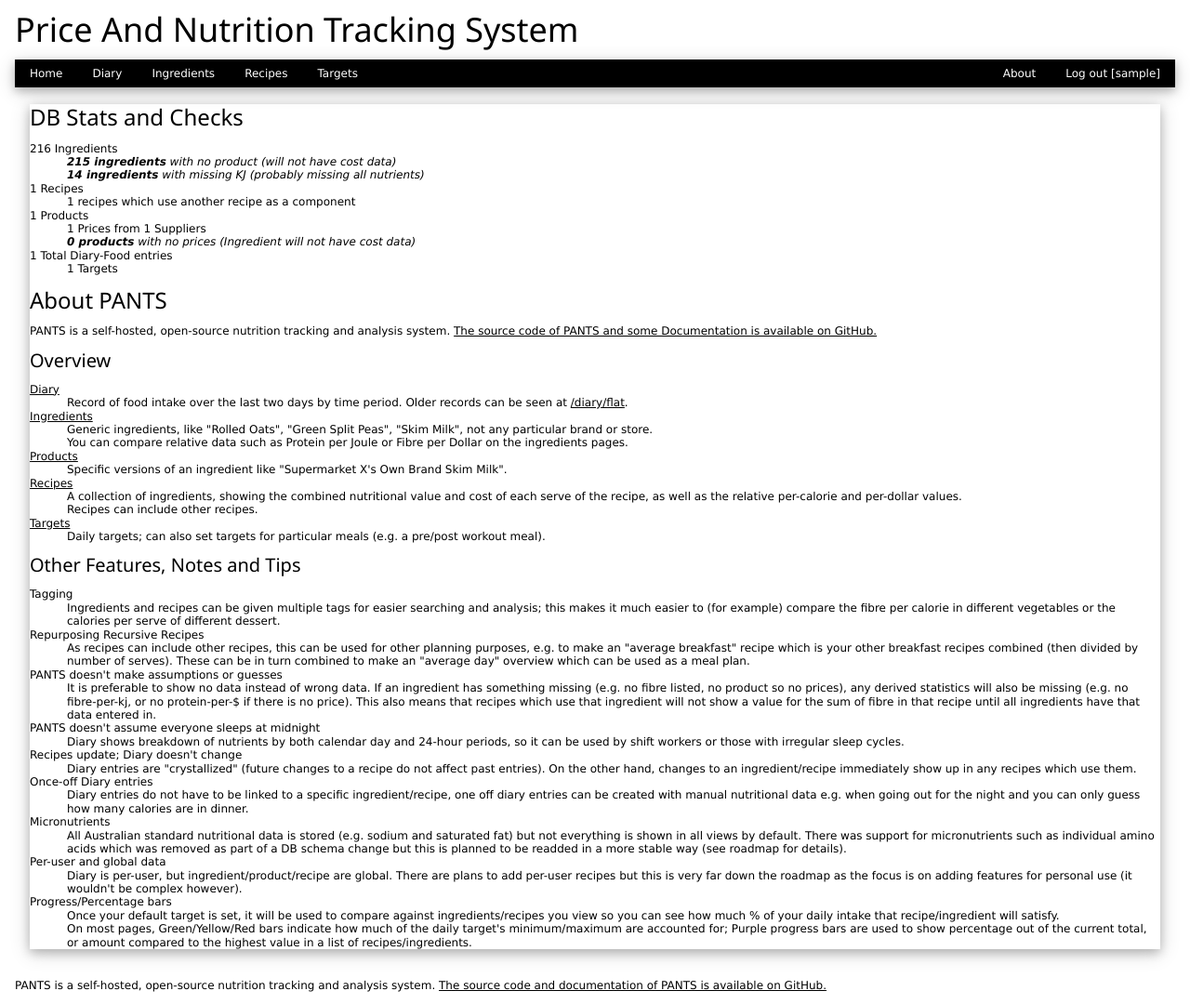
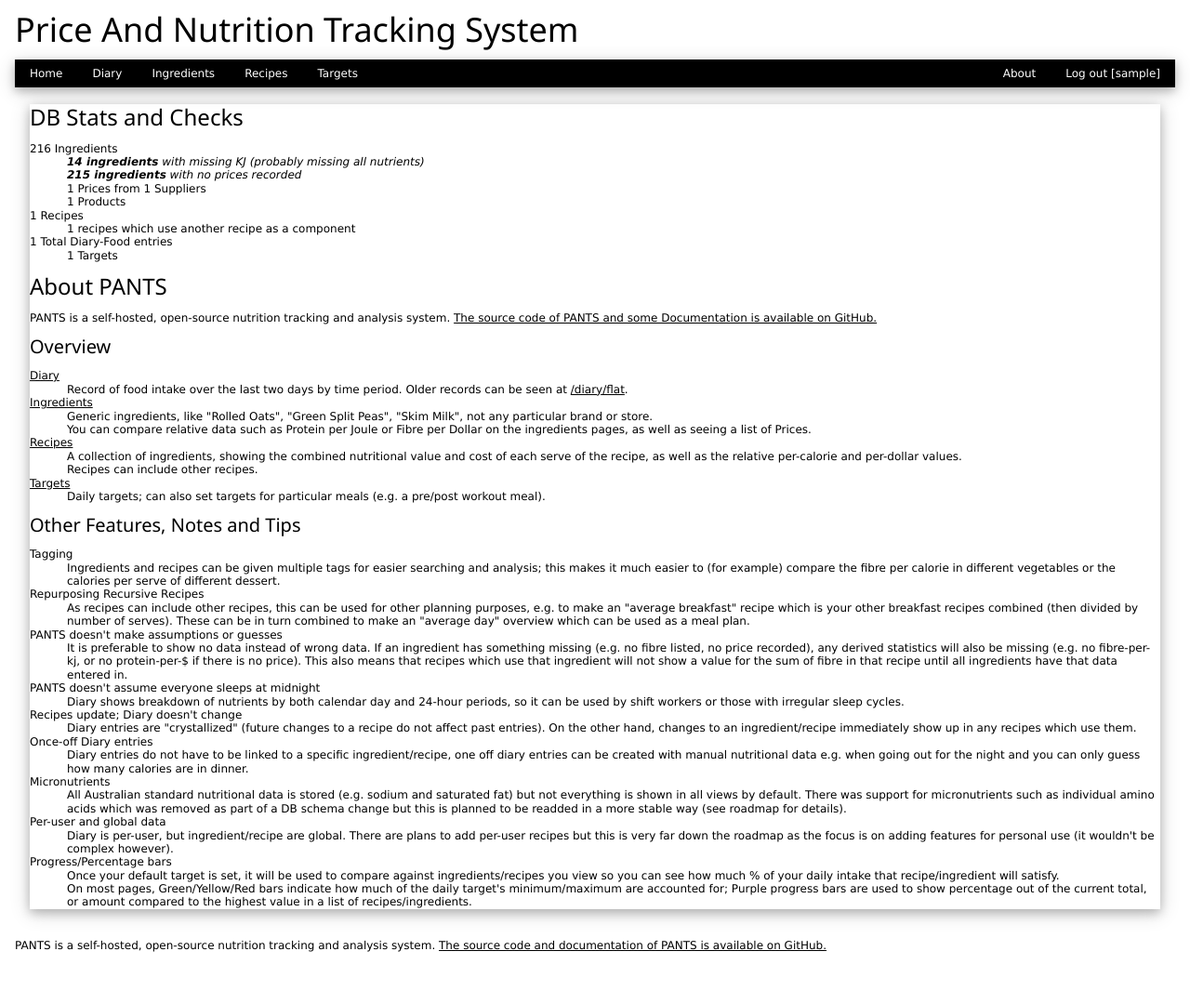
Before and after one commit to dylanleigh/PriceAndNutritionTrackingSystem, a Django app: page /about/ in a window 1280 px wide. Shown: the whole page at 93% size. After the commit the page ends 1024 px from the top, so only its background shows below. Run offline with Django 3.2, Linux system fonts and the light colour scheme; a user stored in the database is signed in; data comes from the database, SQL or seed files in the repository; tables that the repository leaves empty hold one stand-in row (values such as "Sample post").

Commit message:
About page removes old Product references (DB count for product still remains, but put behind Ingredient)

```diff
--- a/pants/website/templates/website/about.html
+++ b/pants/website/templates/website/about.html
@@ -9,13 +9,12 @@
 <h3>DB Stats and Checks</h3>
 <dl>
    <dt> {{ ing_count }} Ingredients</dt>
-   <dd> <i><b>{{ ing_count_no_prod }} ingredients</b> with no product (will not have cost data)</i></dd>
    <dd> <i><b>{{ ing_count_no_kj }} ingredients</b> with missing KJ (probably missing all nutrients)</i></dd>
+   <dd> <i><b>{{ ing_count_no_price }} ingredients</b> with no prices recorded</i></dd>
+   <dd> {{ price_count }} Prices from {{ supplier_count }} Suppliers</dd>
+   <dd> {{ prod_count }} Products</dd>
    <dt> {{ recipe_count }} Recipes</dt>
    <dd> {{ recipe_count_sub_rec }} recipes which use another recipe as a component</dd>
-   <dt> {{ prod_count }} Products</dt>
-   <dd> {{ price_count }} Prices from {{ supplier_count }} Suppliers</dd>
-   <dd> <i><b>{{ prod_count_no_price }} products</b> with no prices (Ingredient will not have cost data)</i></dd>
    <dt> {{ diary_count }} Total Diary-Food entries<dt>
    <dd> {{ target_count }} Targets</dd>
 </dl>
@@ -36,10 +35,7 @@ source code of PANTS and some Documentation is available on GitHub.</a></p>
    <dd>Generic ingredients, like "Rolled Oats", "Green Split Peas",
    "Skim Milk", not any particular brand or store.
    <br>You can compare relative data such as Protein per Joule or Fibre per
-   Dollar on the ingredients pages.</dd>
-   <dt><a href="/products/">Products</a></dt>
-   <dd>Specific versions of an ingredient like "Supermarket X's Own
-   Brand Skim Milk".</dd>
+   Dollar on the ingredients pages, as well as seeing a list of Prices.</dd>
    <dt><a href="/recipes/">Recipes</a></dt>
    <dd>A collection of ingredients, showing the combined
    nutritional value and cost of each serve of the recipe, as well as the relative
@@ -72,7 +68,7 @@ source code of PANTS and some Documentation is available on GitHub.</a></p>
 <dt>PANTS doesn't make assumptions or guesses</dt>
 <dd>
    It is preferable to show no data instead of wrong data. If an ingredient has
-   something missing (e.g. no fibre listed, no product so no prices), any
+   something missing (e.g. no fibre listed, no price recorded), any
    derived statistics will also be missing (e.g. no fibre-per-kj, or no
    protein-per-$ if there is no price). This also means that recipes
    which use that ingredient will not show a value for the sum of fibre
@@ -108,7 +104,7 @@ source code of PANTS and some Documentation is available on GitHub.</a></p>
 
 <dt>Per-user and global data</dt>
 <dd>
-   Diary is per-user, but ingredient/product/recipe are global. There
+   Diary is per-user, but ingredient/recipe are global. There
    are plans to add per-user recipes but this is very far down the
    roadmap as the focus is on adding features for personal use (it
    wouldn't be complex however).</dd>
--- a/pants/website/views.py
+++ b/pants/website/views.py
@@ -58,19 +58,19 @@ def about(request):
 
    context = {
       'ing_count': all_ings.count(),
-      'ing_count_no_prod': all_ings.filter(product__isnull=True).count(),
+      'ing_count_no_kj': all_ings.filter(kilojoules=None).count(),
+      'ing_count_no_price': all_ings.filter(product__price__isnull=True).count(),
       # TODO: Do single-product and multiple-product with aggregate count
-      'ing_count_no_kj': all_ings.filter(kilojoules=None).count(),
+
+      'price_count': Price.objects.count(),
+      'supplier_count': Supplier.objects.count(),
 
       'recipe_count': all_rec.count(),
       'recipe_count_sub_rec': all_rec.filter(components__of_recipe__isnull=False).distinct().count(),
 
-      'prod_count': all_prod.count(),
-      'prod_count_no_price': all_prod.filter(price__isnull=True).count(),
-      'price_count': Price.objects.count(),
-      'supplier_count': Supplier.objects.count(),
-
       'diary_count': all_diary.count(),
       'target_count': all_targ.count(),      # TODO show more stats on these
+
+      'prod_count': all_prod.count(),
    }
    return render(request, 'website/about.html', context)
```
